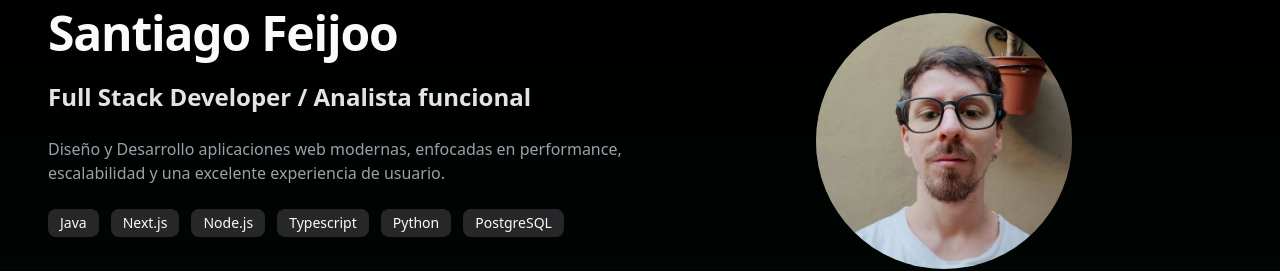
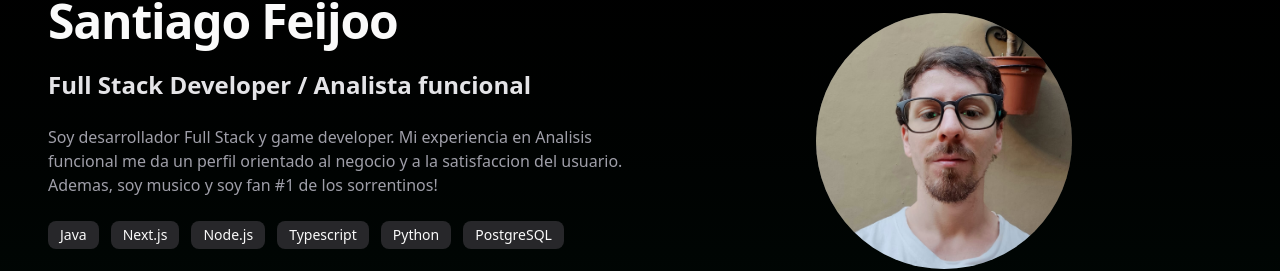
Before and after one commit to SantiagoIvan/dynamic-portfolio, a Next.js app: page / in a window 1280 px wide. Shown: the part 244-515 px from the top of the page. Built offline with nearby package versions, Linux system fonts and the light colour scheme; no server answers.

Commit message:
cambio en la descripcion

```diff
--- a/src/app/(sections)/Hero.tsx
+++ b/src/app/(sections)/Hero.tsx
@@ -24,8 +24,9 @@ export default function Hero() {
                     </h2>
 
                     <p className="max-w-xl text-muted-foreground">
-                        Diseño y Desarrollo aplicaciones web modernas, enfocadas en performance,
-                        escalabilidad y una excelente experiencia de usuario.
+                        Soy desarrollador Full Stack y game developer. Mi experiencia
+                        en Analisis funcional me da un perfil orientado al negocio y a la satisfaccion del usuario.
+                        Ademas, soy musico y soy fan #1 de los sorrentinos!
                     </p>
 
                     <div className="flex flex-wrap gap-3">
```
